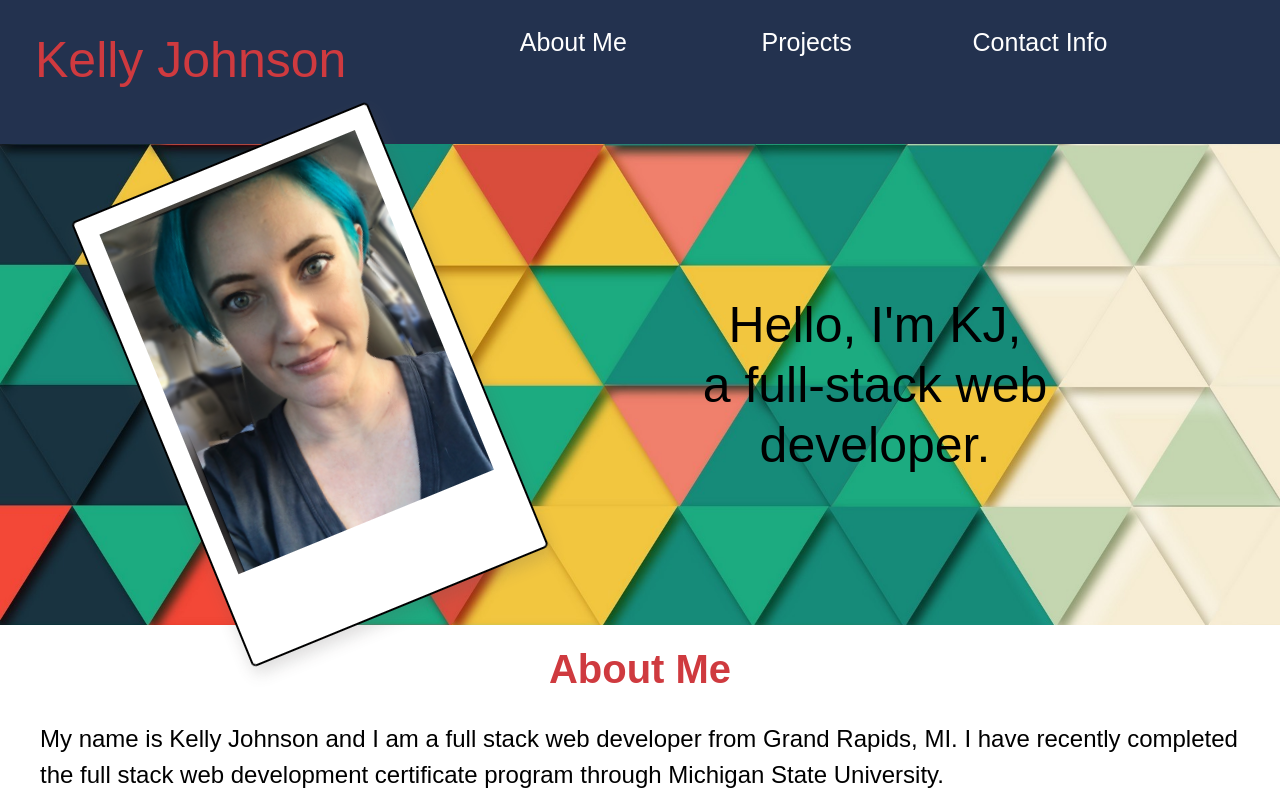
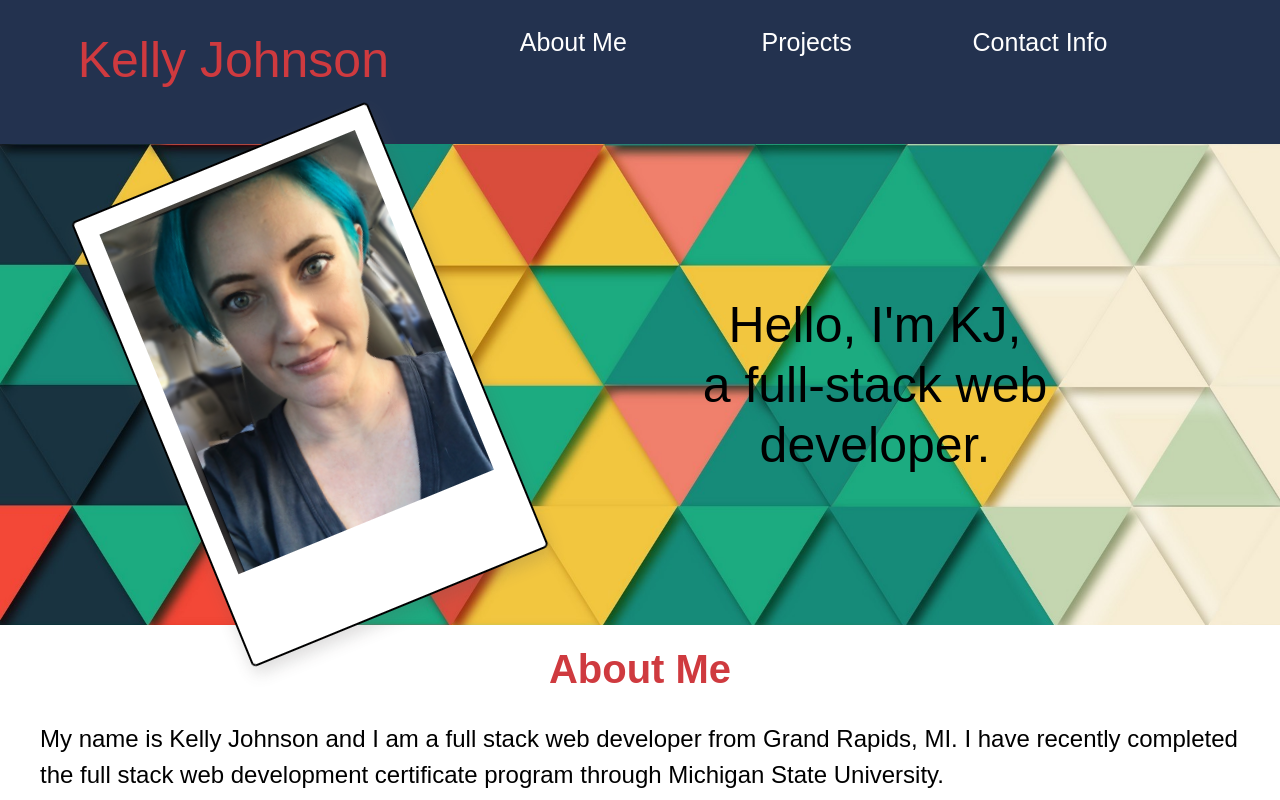
Before and after one commit to KellyJohnson364/react-portfolio, a React (Create React App) app: page / in a window 1280 px wide. Shown: the top 800 px of the page. Built offline with nearby package versions, Linux system fonts and the light colour scheme.

Commit message:
center headings

```diff
--- a/src/components/Header/index.js
+++ b/src/components/Header/index.js
@@ -10,7 +10,7 @@ export default class header extends Component {
         <header className="container-fluid">
 
               <ul className="row" >
-                  <li className="col-sm-12 col-md-4 "><h1>Kelly Johnson</h1></li>
+                  <li className="col-sm-12 col-md-4 "><h1 className=" text-center" >Kelly Johnson</h1></li>
                   <li className="col-sm-12 col-md-2"><Link  to="about-me" spy={true} smooth={true}>About Me</Link></li>
                   <li className="col-sm-12 col-md-2"><Link  to="projects" spy={true} smooth={true}>Projects</Link></li>
                   <li className="col-sm-12 col-md-2"><Link  to="contact-info" spy={true} smooth={true}>Contact Info</Link></li>
--- a/src/components/Main/index.js
+++ b/src/components/Main/index.js
@@ -81,7 +81,7 @@ export default class Main extends Component {
                           </div>
               </div>
               <div id="contact-info" >
-              <h2>Contact Information</h2>
+              <h2 className=" text-center" >Contact Information</h2>
                   <div id="contacts">
                     <p>Kelly Johnson</p>
                     <p>(616) 485-0827</p>
```
